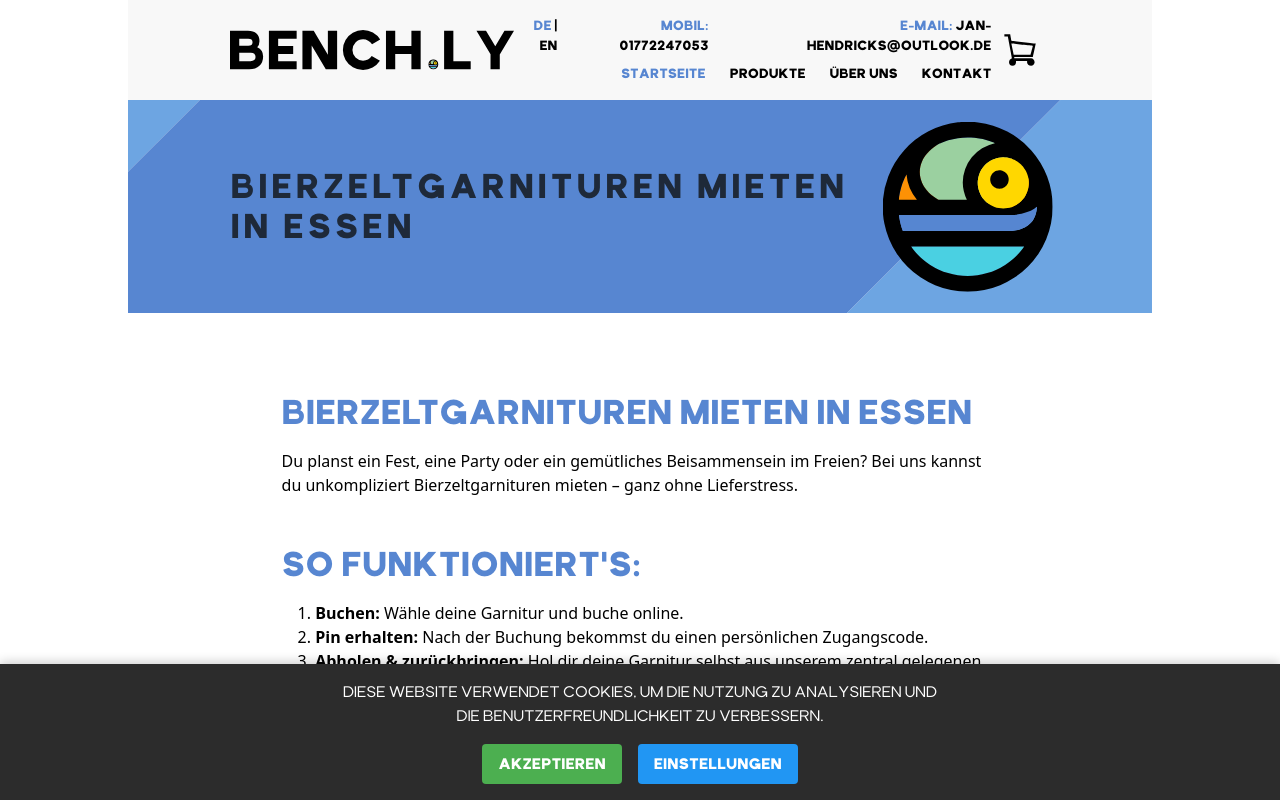
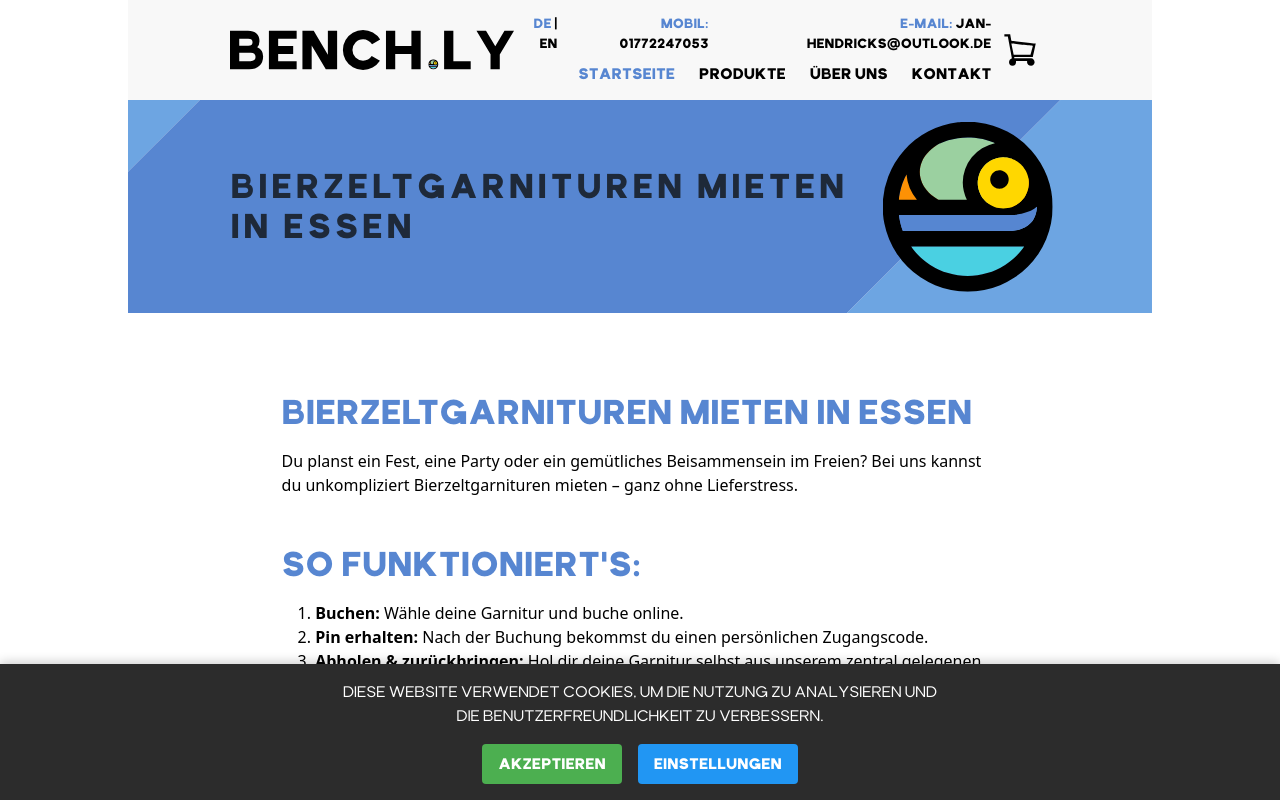
Before and after one commit to janonym2/self_pickup_landingpage, a Next.js app: page / in a window 1280 px wide. Shown: the top 800 px of the page. Built offline with nearby package versions, Linux system fonts and the light colour scheme.

Commit message:
text size

```diff
--- a/components/Navbar.tsx
+++ b/components/Navbar.tsx
@@ -88,8 +88,8 @@ export default function Navbar({ pPhone, pEmail}: NavbarProps) {
               </li>
             </ul>
             <ul
-              className={`flex gap-6 text-sm font-bold mt-2 justify-end transition-all duration-300 ${
-                isSmall ? "translate-y-[-20px]" : ""
+              className={`flex gap-6 font-bold mt-2 justify-end transition-all duration-300 ${
+                isSmall ? "translate-y-[-20px] text-sm" : "text-base"
               }`}
             >
               <li>
```
